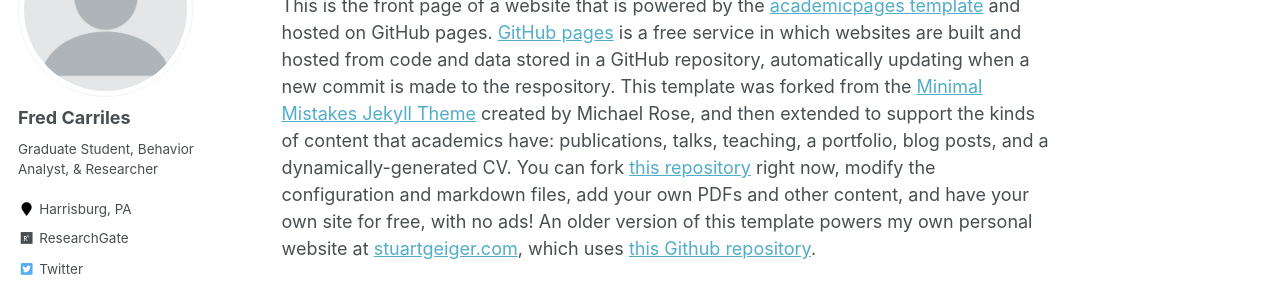
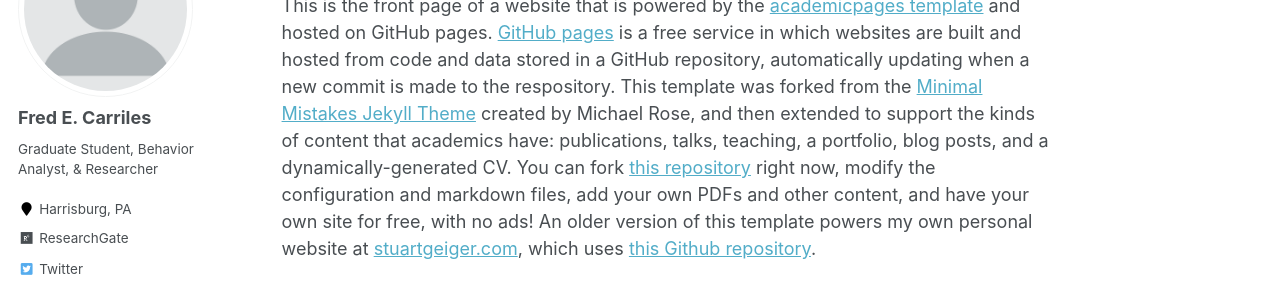
Before and after one commit to fzc136/fzc136.github.io, a Jekyll site: the page built from _pages/about.md, in a window 1280 px wide. Shown: the part 196-483 px from the top of the page. Built offline with Jekyll 4.4.1, drawn with Linux system fonts in a browser that asks for light colours.

```diff
--- a/_config.yml
+++ b/_config.yml
@@ -78,7 +78,7 @@ analytics:
 
 # Site Author
 author:
-  name              : "Fred Carriles"
+  name              : "Fred E. Carriles"
   avatar           :  "profile.png"
   bio              :  "Graduate Student, Behavior Analyst, & Researcher"
   location         :  "Harrisburg, PA"
```
